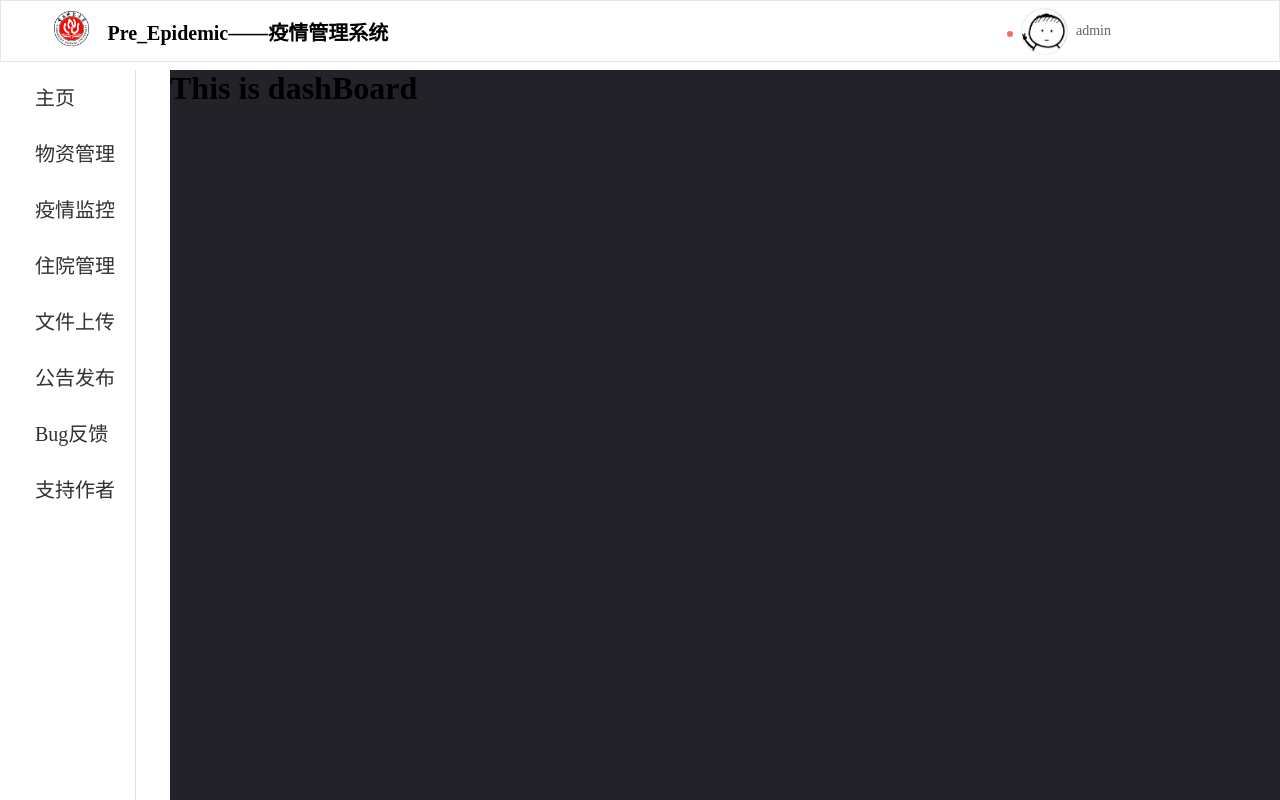
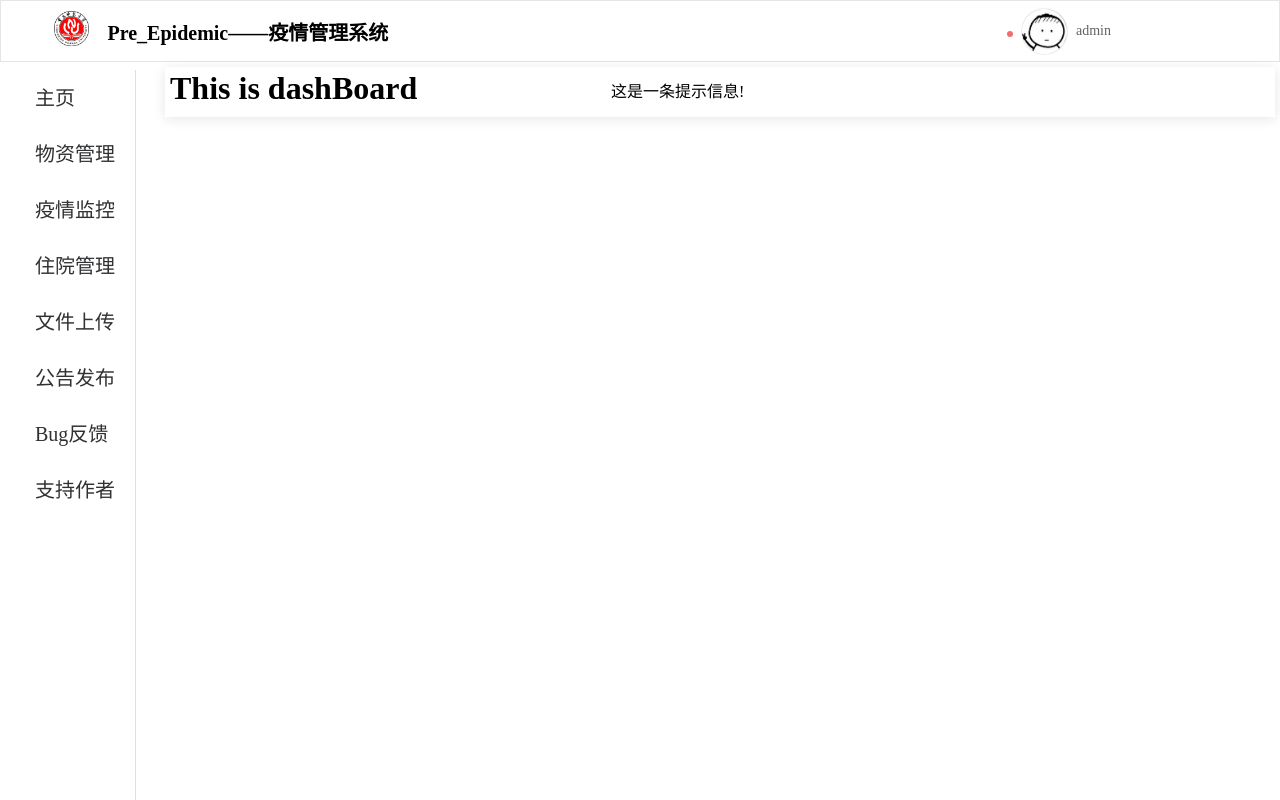
Before and after one commit to chenHX-H/Web-Pre-Epidemic, a Vue app: page /dashboard in a window 1280 px wide. Built offline with nearby package versions, Linux system fonts and the light colour scheme; sample sign-in values are in the browser's storage; a small style sheet from the web is missing.

Commit message:
完成了滚动字幕功能

```diff
--- a/src/views/Home.vue
+++ b/src/views/Home.vue
@@ -2,9 +2,11 @@
     <div class="about">
         <v-header></v-header>
         <v-sidebar></v-sidebar>
+        <div class="banner" :class="{'content-collapse':$store.state.collapse}">
+            <span class="scrollTip">{{scrollTip}}</span>
+        </div>
         <div class="content-box" :class="{'content-collapse':$store.state.collapse}">
-                    <router-view></router-view>
-
+            <router-view></router-view>
         </div>
     </div>
 
@@ -13,8 +15,15 @@
 <script>
 import vHeader from '../components/Header.vue'
 import vSidebar from '../components/Sidebar.vue'
+import {ref }from 'vue'
 export default {
-    components:{vHeader,vSidebar}
+    components:{vHeader,vSidebar},
+    setup(){
+        let scrollTip=ref("这是一条提示信息!")
+        return{
+            scrollTip
+        }
+    }
 }
 </script>
 
@@ -26,10 +35,36 @@ export default {
         top: 70px;
         bottom: 0;
         padding-bottom: 30px;
-        background-color: #222228;
         transition: left .4s ease-in-out;
     }
+     .banner{
+        position: absolute;
+        box-sizing: border-box;
+        right: 0;
+        left: 160px;
+        height: 50px;
+        margin: 5px;
+        padding: 5px;
+        overflow: hidden;
+        line-height: 40px;
+        background-color: white;
+        box-shadow: 0 2px 12px 0 rgba(0, 0, 0, 0.1);
+        transition: left .5s ease;
+    }
+
     .content-collapse{
         left: 70px;
-    }
+     }
+     .scrollTip{
+         position: absolute;
+         left: 101%;
+         white-space: nowrap;
+         overflow: hidden;
+         animation: scrollTip 10s linear 0s infinite;
+
+     }
+     @keyframes scrollTip {
+         from{ left: 101%;}
+         to{left: -10%;}
+     }
 </style>
```
